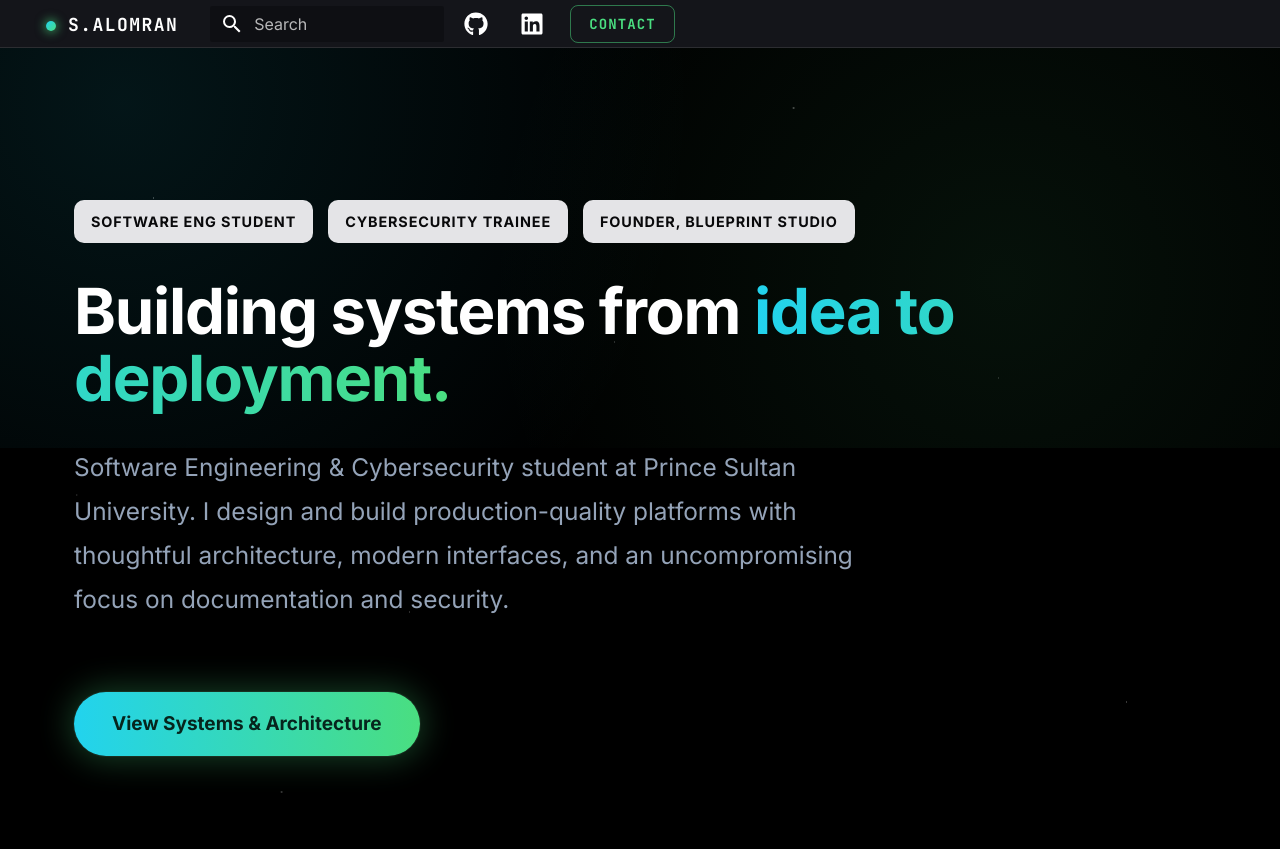
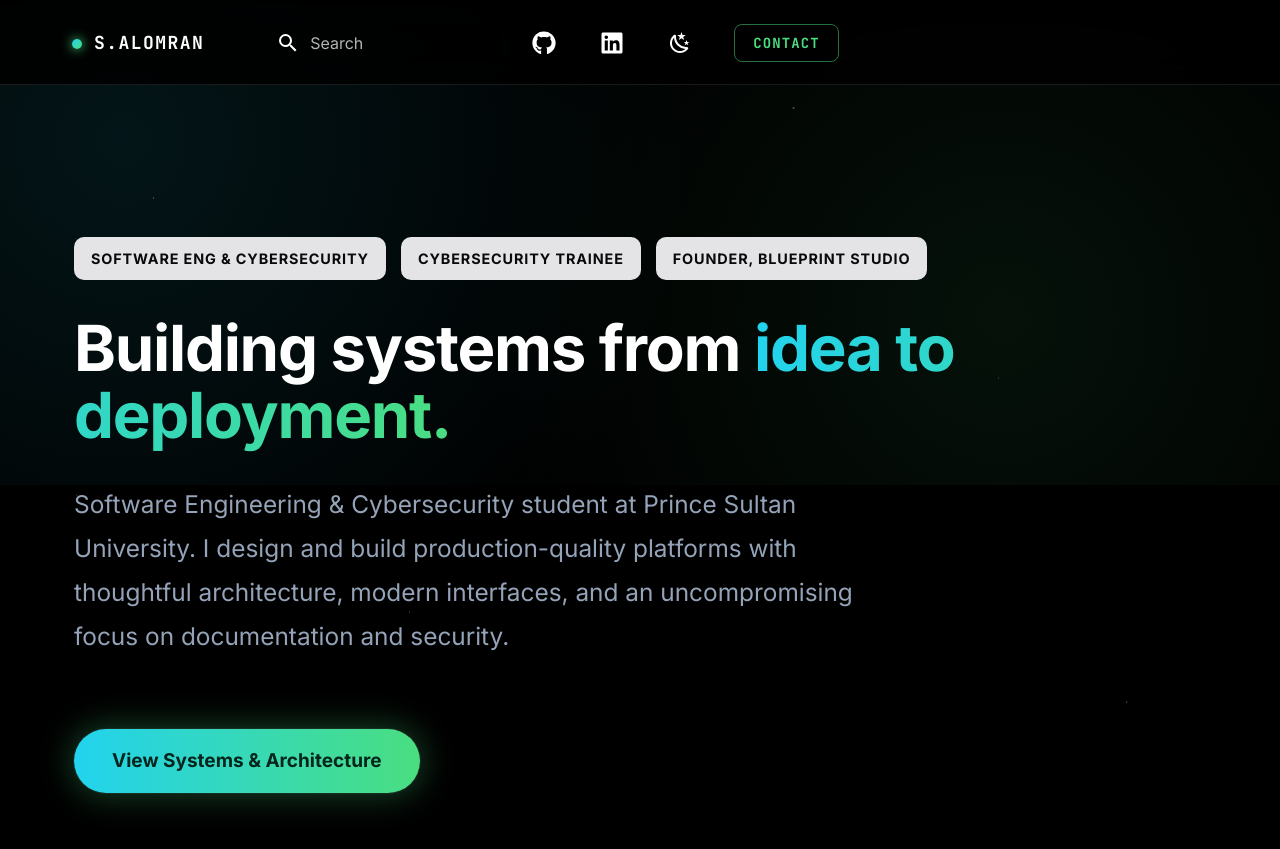
Before and after one commit to Shoug-Alomran/CV, an MkDocs documentation site: the page built from docs/index.md, in a window 1280 px wide and 900 px high. Shown: the top 849 px of the window. Built offline with MkDocs 1.6.1 and Material for MkDocs 9.7.7, drawn with Linux system fonts in a browser that asks for light colours.

Commit message:
feat: update hero badges and footer links; enhance theme palette for light/dark mode

```diff
--- a/docs/assets/stylesheets/identity.css
+++ b/docs/assets/stylesheets/identity.css
@@ -1,49 +1,65 @@
 :root {
   --identity-cyan: #22d3ee;
   --identity-green: #4ade80;
-  --identity-border: rgba(255, 255, 255, 0.1);
-  --identity-panel: rgba(255, 255, 255, 0.03);
 }
 
-[data-md-color-scheme="slate"],
-[data-md-color-scheme="default"] {
+[data-md-color-scheme="slate"] {
   --md-default-bg-color: #000;
   --md-default-fg-color: #fff;
   --md-default-fg-color--light: #94a3b8;
   --md-typeset-a-color: var(--identity-cyan);
+  --identity-border: rgba(255, 255, 255, 0.1);
+  --identity-panel: rgba(255, 255, 255, 0.03);
+  --identity-chrome-bg: rgba(0, 0, 0, 0.86);
+  --identity-star-rgb: 255, 255, 255;
+}
+
+[data-md-color-scheme="default"] {
+  --md-default-bg-color: #f8fafc;
+  --md-default-fg-color: #0f172a;
+  --md-default-fg-color--light: #475569;
+  --md-typeset-a-color: #0891b2;
+  --identity-border: rgba(15, 23, 42, 0.1);
+  --identity-panel: rgba(15, 23, 42, 0.03);
+  --identity-chrome-bg: rgba(255, 255, 255, 0.86);
+  --identity-star-rgb: 15, 23, 42;
 }
 
 body {
-  background: #000;
+  background: var(--md-default-bg-color);
   background-image:
-    radial-gradient(1px 1px at 12% 22%, rgba(255, 255, 255, 0.5) 0, transparent 100%),
-    radial-gradient(1px 1px at 32% 68%, rgba(255, 255, 255, 0.35) 0, transparent 100%),
-    radial-gradient(1.5px 1.5px at 62% 12%, rgba(255, 255, 255, 0.4) 0, transparent 100%),
-    radial-gradient(1px 1px at 78% 42%, rgba(255, 255, 255, 0.3) 0, transparent 100%),
-    radial-gradient(1px 1px at 88% 78%, rgba(255, 255, 255, 0.45) 0, transparent 100%),
-    radial-gradient(1.5px 1.5px at 22% 88%, rgba(255, 255, 255, 0.3) 0, transparent 100%),
-    radial-gradient(1px 1px at 48% 38%, rgba(255, 255, 255, 0.35) 0, transparent 100%),
-    radial-gradient(1px 1px at 6% 55%, rgba(255, 255, 255, 0.28) 0, transparent 100%);
+    radial-gradient(1px 1px at 12% 22%, rgba(var(--identity-star-rgb), 0.5) 0, transparent 100%),
+    radial-gradient(1px 1px at 32% 68%, rgba(var(--identity-star-rgb), 0.35) 0, transparent 100%),
+    radial-gradient(1.5px 1.5px at 62% 12%, rgba(var(--identity-star-rgb), 0.4) 0, transparent 100%),
+    radial-gradient(1px 1px at 78% 42%, rgba(var(--identity-star-rgb), 0.3) 0, transparent 100%),
+    radial-gradient(1px 1px at 88% 78%, rgba(var(--identity-star-rgb), 0.45) 0, transparent 100%),
+    radial-gradient(1.5px 1.5px at 22% 88%, rgba(var(--identity-star-rgb), 0.3) 0, transparent 100%),
+    radial-gradient(1px 1px at 48% 38%, rgba(var(--identity-star-rgb), 0.35) 0, transparent 100%),
+    radial-gradient(1px 1px at 6% 55%, rgba(var(--identity-star-rgb), 0.28) 0, transparent 100%);
   background-repeat: repeat;
   background-size: 640px 640px;
   background-attachment: fixed;
+  transition: background-color 200ms ease;
 }
 
 .md-header,
 .md-tabs {
-  background: rgba(0, 0, 0, 0.7);
+  background: var(--identity-chrome-bg) !important;
   backdrop-filter: blur(18px);
   box-shadow: inset 0 -1px 0 var(--identity-border);
 }
 
 .identity-header {
-  background: rgba(0, 0, 0, 0.86);
+  background: var(--identity-chrome-bg) !important;
+  color: var(--md-default-fg-color) !important;
 }
 
 .identity-header__inner {
   display: flex;
   align-items: center;
-  gap: 1rem;
+  gap: 2.5rem;
+  padding-inline: 1.5rem;
+  height: 4.25rem;
 }
 
 .identity-wordmark {
@@ -55,14 +71,14 @@
   font-size: 0.9rem;
   font-weight: 700;
   letter-spacing: 0.08em;
-  color: #fff;
+  color: var(--md-default-fg-color);
   opacity: 1;
 }
 
 .identity-header__actions {
   display: flex;
   align-items: center;
-  gap: 0.4rem;
+  gap: 1rem;
 }
 
 .identity-icon-btn {
@@ -74,10 +90,19 @@
   color: var(--identity-cyan) !important;
 }
 
+[data-md-component="palette"] .md-header__button {
+  border-radius: 0.4rem;
+  transition: color 180ms ease;
+}
+
+[data-md-component="palette"] .md-header__button:hover {
+  color: var(--identity-cyan) !important;
+}
+
 .identity-header__contact {
   display: inline-flex;
   align-items: center;
-  margin-left: 0.3rem;
+  margin-left: 0.5rem;
   border: 1px solid rgba(74, 222, 128, 0.5);
   border-radius: 0.4rem;
   padding: 0.45rem 0.9rem;
@@ -100,7 +125,8 @@
 }
 
 .md-footer {
-  background: #000;
+  background: var(--md-default-bg-color) !important;
+  color: var(--md-default-fg-color--light) !important;
   border-top: 1px solid var(--identity-border);
 }
 
@@ -108,21 +134,45 @@
   background: transparent;
 }
 
-.md-footer-meta__inner {
+.identity-footer {
+  display: flex;
+  flex-wrap: wrap;
   align-items: center;
-  padding-top: 1.5rem;
+  justify-content: space-between;
+  gap: 1.25rem;
+  padding-top: 1.75rem;
+  padding-bottom: 1.75rem;
+}
+
+.identity-footer__links {
+  display: flex;
+  flex-wrap: wrap;
+  align-items: center;
+  gap: 1.75rem;
+  order: -1;
+  flex-basis: 100%;
   padding-bottom: 1.5rem;
+  border-bottom: 1px solid var(--identity-border);
+  font-size: 0.9rem;
+}
+
+.identity-footer__links a {
+  color: var(--md-default-fg-color--light) !important;
+}
+
+.identity-footer__links a:hover {
+  color: var(--md-default-fg-color) !important;
 }
 
 .md-copyright {
   font-family: var(--md-code-font-family);
   font-size: 0.72rem;
   letter-spacing: 0.04em;
-  color: var(--md-default-fg-color--light);
+  color: var(--md-default-fg-color--light) !important;
 }
 
 .md-copyright__highlight {
-  color: var(--md-default-fg-color--light);
+  color: var(--md-default-fg-color--light) !important;
 }
 
 .md-copyright a {
@@ -130,12 +180,13 @@
 }
 
 .md-copyright a:hover {
-  color: #fff !important;
+  color: var(--md-default-fg-color) !important;
 }
 
 .md-social__link {
   border: 1px solid var(--identity-border);
   border-radius: 0.4rem;
+  color: var(--md-default-fg-color--light) !important;
   transition: border-color 180ms ease, color 180ms ease;
 }
 
@@ -455,7 +506,7 @@
   grid-template-columns: minmax(0, 1fr) minmax(0, 2fr);
   gap: 2rem;
   padding: 2rem 0;
-  border-top: 1px solid rgba(255, 255, 255, 0.08);
+  border-top: 1px solid var(--identity-border);
 }
 
 .leadership-item:first-child {
@@ -538,25 +589,6 @@
   margin: 2.25rem 0 0;
 }
 
-.footer-links {
-  display: flex;
-  flex-wrap: wrap;
-  justify-content: center;
-  gap: 2rem;
-  margin-top: 3.5rem;
-  padding-top: 2rem;
-  border-top: 1px solid rgba(255, 255, 255, 0.1);
-  font-size: 0.9rem;
-}
-
-.footer-links a {
-  color: var(--md-default-fg-color--light) !important;
-}
-
-.footer-links a:hover {
-  color: var(--md-default-fg-color) !important;
-}
-
 @media (max-width: 1100px) {
   .project-grid {
     grid-template-columns: repeat(2, minmax(0, 1fr));
--- a/docs/index.md
+++ b/docs/index.md
@@ -2,7 +2,7 @@
 
 <section class="identity-hero" id="top">
   <div class="hero-badges">
-    <span class="badge-pill">Software Eng Student</span>
+    <span class="badge-pill">Software Eng & Cybersecurity</span>
     <span class="badge-pill">Cybersecurity Trainee</span>
     <span class="badge-pill">Founder, Blueprint Studio</span>
   </div>
@@ -131,11 +131,5 @@
     <div class="contact-cta">
       <a href="cv/?download=1" class="gradient-button">Download Resume</a>
     </div>
-    <div class="footer-links">
-      <a href="https://shoug-tech.com" target="_blank" rel="noreferrer">SHOUG.TECH</a>
-      <a href="https://github.com/Shoug-Alomran" target="_blank" rel="noreferrer">GitHub</a>
-      <a href="https://www.linkedin.com/in/shoug-alomran/" target="_blank" rel="noreferrer">LinkedIn</a>
-      <a href="https://blueprint.shoug-tech.com" target="_blank" rel="noreferrer">Blueprint Studio</a>
-    </div>
   </div>
 </section>
--- /dev/null
+++ b/docs/overrides/partials/footer.html
@@ -0,0 +1,16 @@
+<footer class="md-footer">
+  <div class="md-footer-meta md-typeset">
+    <div class="md-footer-meta__inner md-grid identity-footer">
+      <div class="identity-footer__links">
+        <a href="https://shoug-tech.com" target="_blank" rel="noreferrer">SHOUG.TECH</a>
+        <a href="https://github.com/Shoug-Alomran" target="_blank" rel="noreferrer">GitHub</a>
+        <a href="https://www.linkedin.com/in/shoug-alomran/" target="_blank" rel="noreferrer">LinkedIn</a>
+        <a href="https://blueprint.shoug-tech.com" target="_blank" rel="noreferrer">Blueprint Studio</a>
+      </div>
+      {% include "partials/copyright.html" %}
+      {% if config.extra.social %}
+        {% include "partials/social.html" %}
+      {% endif %}
+    </div>
+  </div>
+</footer>
--- a/docs/overrides/partials/header.html
+++ b/docs/overrides/partials/header.html
@@ -27,6 +27,11 @@
       <a href="https://www.linkedin.com/in/shoug-alomran/" target="_blank" rel="noreferrer" class="md-header__button md-icon identity-icon-btn" title="LinkedIn">
         {% include ".icons/fontawesome/brands/linkedin.svg" %}
       </a>
+      {% if config.theme.palette %}
+        {% if not config.theme.palette is mapping %}
+          {% include "partials/palette.html" %}
+        {% endif %}
+      {% endif %}
       <a href="#contact" class="identity-header__contact">Contact</a>
     </div>
   </nav>
--- a/mkdocs.yml
+++ b/mkdocs.yml
@@ -9,9 +9,18 @@
   language: en
   favicon: assets/images/favicon.png
   palette:
-      scheme: slate
+    - scheme: slate
       primary: black
       accent: cyan
+      toggle:
+        icon: material/weather-night
+        name: Switch to light mode
+    - scheme: default
+      primary: black
+      accent: cyan
+      toggle:
+        icon: material/weather-sunny
+        name: Switch to dark mode
   font:
     text: Inter
     code: JetBrains Mono
```
Also changed, not shown: 1 other file.
